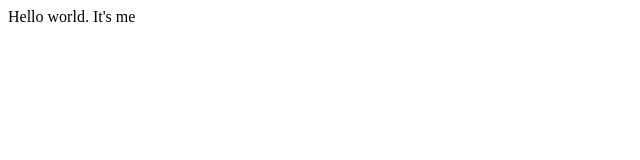
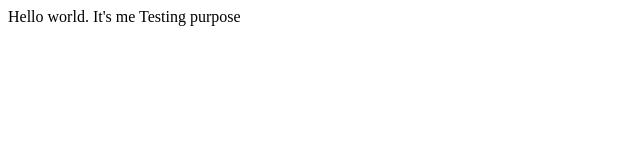
Before and after one commit to kiranwebsolutions/kiranwebsite, a plain HTML site: page index.html in a window 1280 px wide. Shown: the whole page, without its empty margins (0-640 px from the left). Drawn offline with Linux system fonts and the light colour scheme.

Commit message:
Added TEsting line

```diff
--- a/index.html
+++ b/index.html
@@ -2,5 +2,7 @@
 <Header><title>My Webpage</title></header>
 <body>
 Hello world. It's me
+Testing purpose
+
 </body>
 </html>
```
